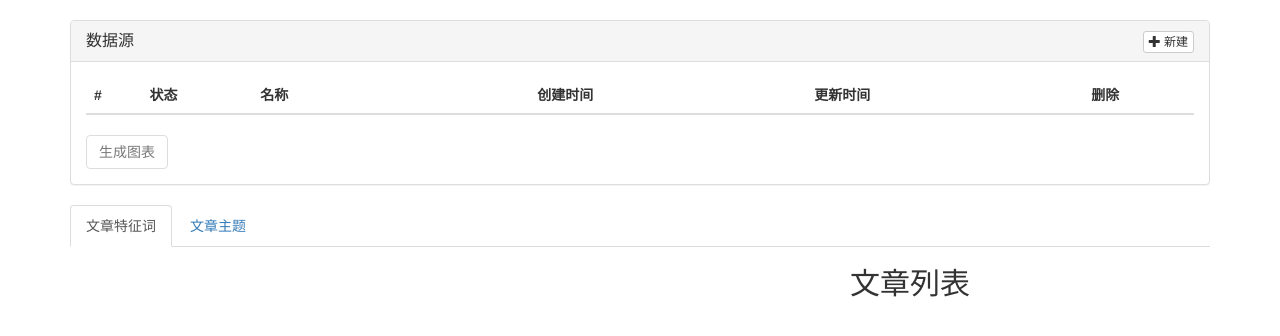
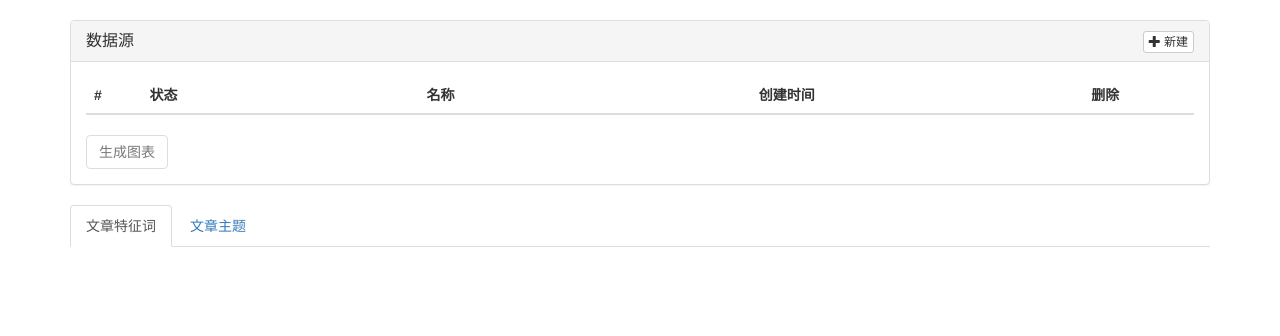
Before and after one commit to dyingbleed/zhangxinyun-flask, a Flask app: page / in a window 1280 px wide. Shown: the part 52-388 px from the top of the page. Run offline with Flask 2, Linux system fonts and the light colour scheme; data that the repository does not hold is empty; parts of the project's set-up code (start-up, migrations or seed data) failed here and were passed over; some libraries are stand-ins or nearby versions.

Commit message:
移除文档列表标题

```diff
--- a/app/templates/index.html
+++ b/app/templates/index.html
@@ -24,10 +24,9 @@
                 <table class="table">
                     <thead>
                         <th width="5%">#</th>
-                        <th width="10%">状态</th>
-                        <th width="25%">名称</th>
-                        <th width="25%">创建时间</th>
-                        <th width="25%">更新时间</th>
+                        <th width="25%">状态</th>
+                        <th width="30%">名称</th>
+                        <th width="30%">创建时间</th>
                         <th width="10%">删除</th>
                     </thead>
                     <tbody>
@@ -42,7 +41,6 @@
                             </td>
                             <td>${ spider.name }</td>
                             <td>2016-02-20 15:28</td>
-                            <td>2016-03-06 18:42</td>
                             <td><a href="javascript:void(0);"><span class="glyphicon glyphicon-remove"></span></a></td>
                         </tr>
                     </tbody>
@@ -65,7 +63,6 @@
                 <div id="chart" v-bind:words="words" v-word-cloud></div>
             </div>
             <div class="col-md-4">
-                <h2>文章列表</h2>
                 <div id="articles" class="list-group">
                     <a v-for="article in articles" href="${ article.url }" target="_blank" class="list-group-item">${ $index + 1 }. ${ article.title }</a>
                 </div>
```
